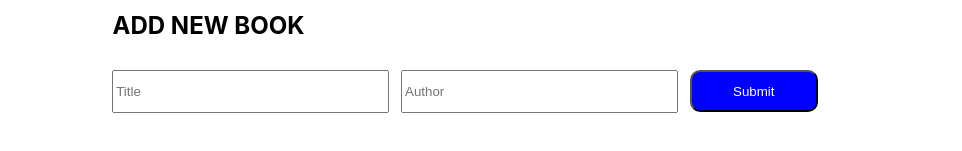
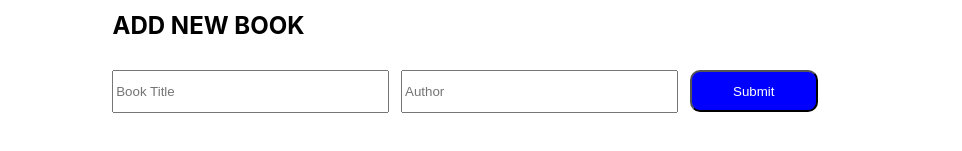
Before and after one commit to richardoppiyo/bookstore, a React (Create React App) app: page / in a window 1280 px wide. Shown: the part 211-362 px from the top of the page, without its empty margins (169-1131 px from the left). Built offline with nearby package versions, Linux system fonts and the light colour scheme.

Commit message:
make changes to the project as per the reviewers reccomendation

```diff
--- a/src/components/InputBook.js
+++ b/src/components/InputBook.js
@@ -6,15 +6,16 @@ import { add } from '../redux/books/books';
 
 const InputBook = () => {
   const dispatch = useDispatch();
-  const [title, setTitle] = useState('');
+  const [title, setTitle] = useState('Book Title');
+  const [author, setAuthor] = useState('Author');
 
   const submitBookToStore = (e) => {
     e.preventDefault();
     const newBook = {
       id: uuidv4(),
       title,
+      author,
     };
-    console.log(newBook);
     dispatch(add(newBook));
   };
   return (
@@ -27,15 +28,14 @@ const InputBook = () => {
         <input
           type="text"
           className="input-title"
-          placeholder="Title"
-          name="title"
+          placeholder={title}
           onChange={(e) => setTitle(e.target.value)}
         />
         <input
           type="text"
           className="input-title"
-          placeholder="Author"
-          name="title"
+          placeholder={author}
+          onChange={(e) => setAuthor(e.target.value)}
         />
         <button type="submit" className="input-submit">Submit</button>
       </form>
--- a/src/redux/categories/categories.js
+++ b/src/redux/categories/categories.js
@@ -3,7 +3,7 @@ const STATUS = 'bookStore/categories/STATUS';
 const initialState = 'Unknown status';
 
 export default function categReducer(state = initialState, action) {
-  switch (action.types) {
+  switch (action.type) {
     case STATUS:
       return 'Under construction';
     default:
```
Also changed, not shown: src/components/Book.js (+0 -35 lines), src/components/Categories.js (+0 -31 lines).
